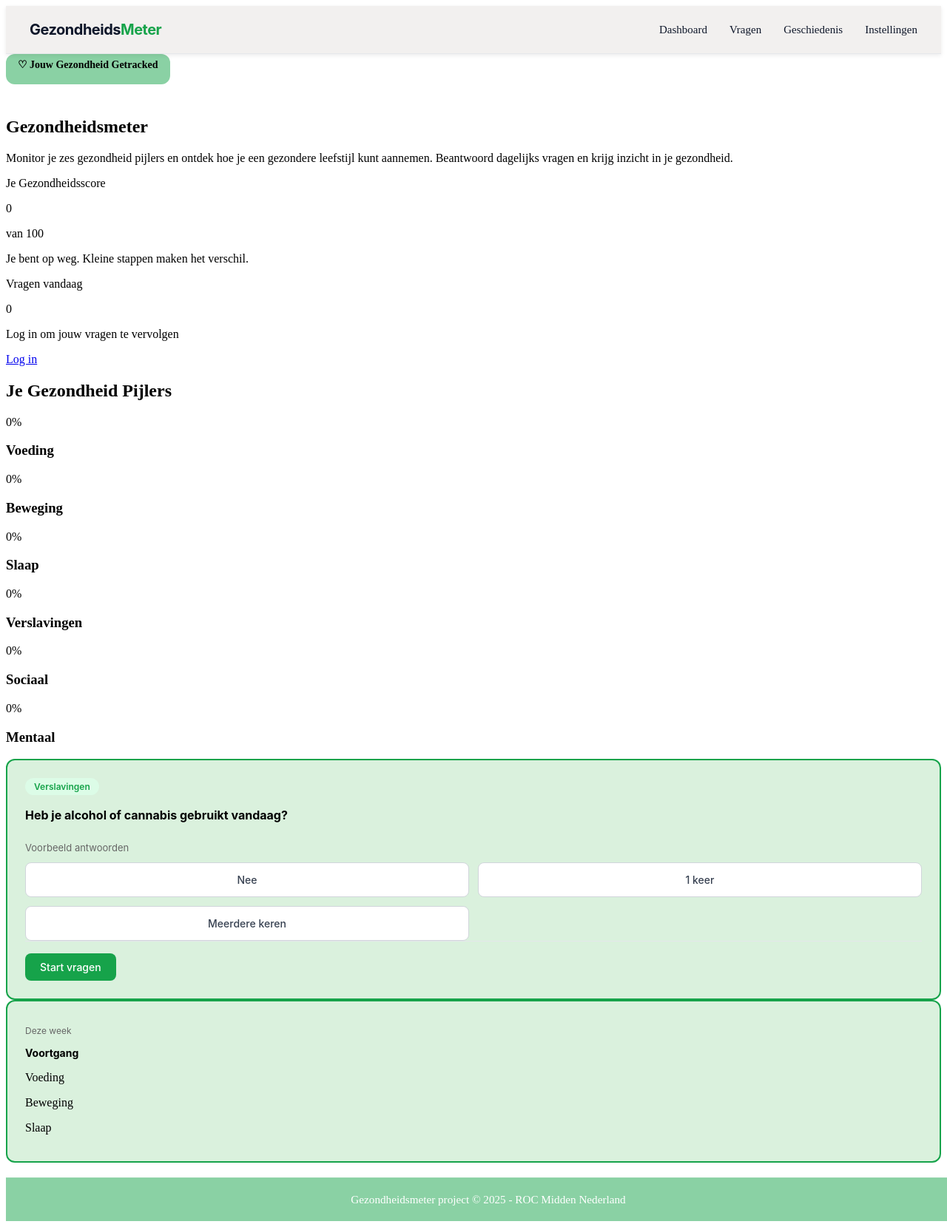
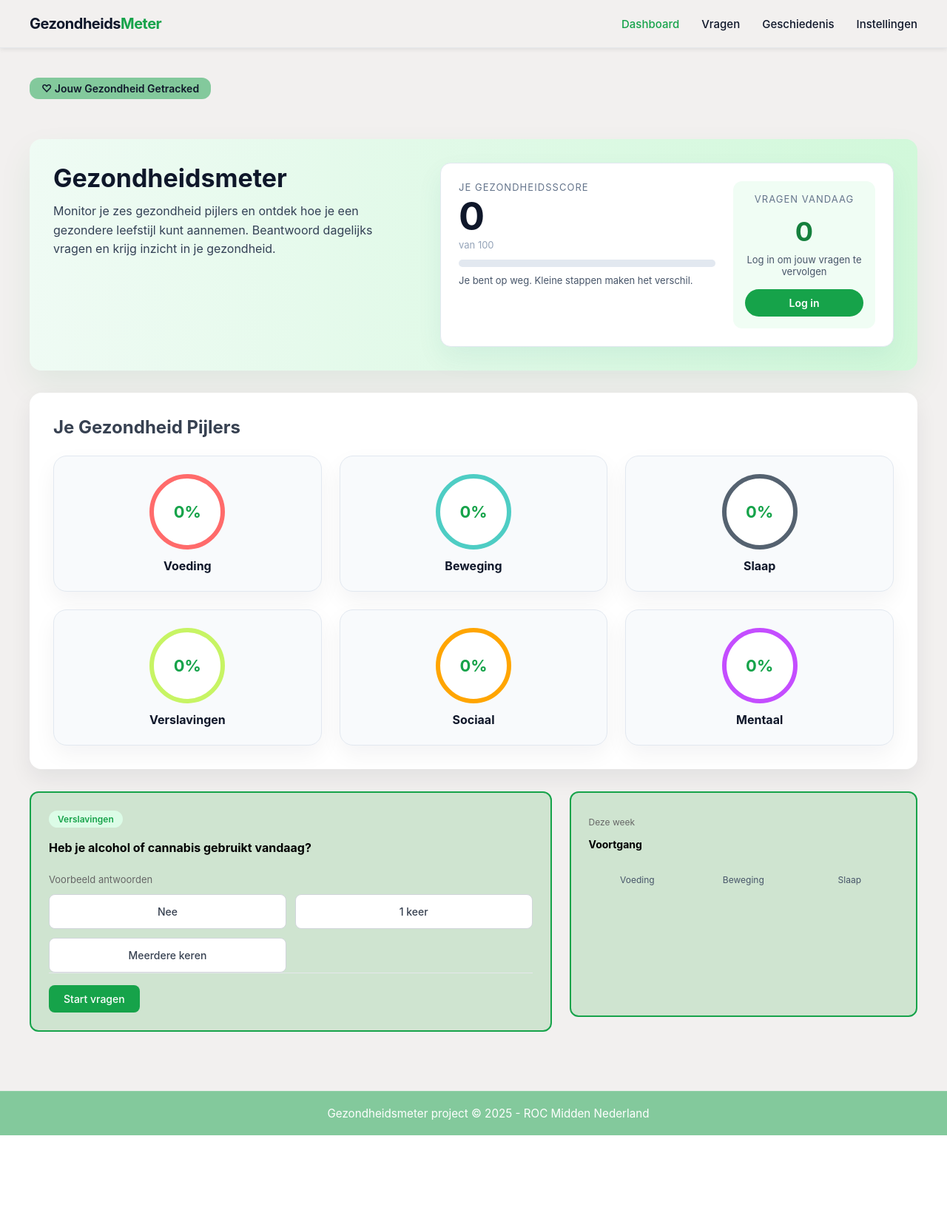
Before and after one commit to roc-ica/l10-pro-1-gezondheidsmeter-cornelis, a PHP site: page /pages/index.php in a window 1280 px wide. Shown: the whole page at 74% size. After the commit the page ends 1535 px from the top, so only its background shows below. Run offline with PHP 8.4, Linux system fonts and the light colour scheme; data comes from the database, SQL or seed files in the repository; data that the repository does not hold is empty.

Commit message:
index verder gemaakt en navbar wat aan gedaan

```diff
--- a/assets/css/style.css
+++ b/assets/css/style.css
@@ -48,6 +48,10 @@
   display: flex;
   align-items: center;
   font-family: "Inter", -apple-system, BlinkMacSystemFont, "Segoe UI", Roboto;
+}
+
+.brand-link {
+  text-decoration: none;
 }
 
 .brand-text {
@@ -1022,3 +1026,282 @@
 .stats-table tr:hover td {
   background-color: #f9fafb;
 }
+
+/* Index Page Styling */
+body.home-body {
+  margin: 0;
+  font-family: "Inter", -apple-system, BlinkMacSystemFont, "Segoe UI", Roboto,
+    sans-serif;
+  background: var(--color-background);
+  color: var(--color-text);
+}
+
+.home-container {
+  max-width: 1200px;
+  margin: 0 auto;
+  padding: 40px 20px 80px;
+  display: flex;
+  flex-direction: column;
+  gap: 30px;
+}
+
+.groen-titel {
+  background: rgba(22, 163, 74, 0.5);
+  display: inline-flex;
+  align-items: center;
+  padding: 6px 16px;
+  border-radius: 12px;
+  margin: 0 0 24px;
+}
+
+.groen-titel h5 {
+  margin: 0;
+  font-size: 14px;
+  font-weight: 600;
+  color: #0f172a;
+}
+
+.hero-section {
+  background: linear-gradient(90deg, #effbf4 0%, #d1f8da 100%);
+  border-radius: 16px;
+  padding: 32px;
+  display: flex;
+  flex-wrap: wrap;
+  gap: 40px;
+  box-shadow: 0 20px 45px rgba(14, 132, 54, 0.08);
+}
+
+.hero-copy {
+  flex: 1 1 260px;
+  min-width: 240px;
+}
+
+.hero-copy h1 {
+  margin: 0 0 12px 0;
+  font-size: 34px;
+  color: #0f172a;
+}
+
+.hero-copy p {
+  margin: 0;
+  font-size: 16px;
+  color: #334155;
+  line-height: 1.6;
+}
+
+.score-card {
+  flex: 1 1 340px;
+  background: #ffffff;
+  border-radius: 14px;
+  border: 1px solid #e2e8f0;
+  box-shadow: 0 15px 35px rgba(15, 118, 110, 0.07);
+  padding: 24px;
+  display: flex;
+  gap: 24px;
+  justify-content: space-between;
+}
+
+.score-card-left {
+  flex: 1;
+}
+
+.score-card-right {
+  flex: 0 0 160px;
+  background: #f0fdf4;
+  border-radius: 12px;
+  padding: 16px;
+  text-align: center;
+  display: flex;
+  flex-direction: column;
+  gap: 8px;
+  justify-content: center;
+}
+
+.score-label {
+  font-size: 13px;
+  text-transform: uppercase;
+  letter-spacing: 0.08em;
+  color: #64748b;
+  margin: 0 0 6px 0;
+}
+
+.score-value {
+  font-size: 52px;
+  font-weight: 700;
+  color: #0f172a;
+  line-height: 1;
+}
+
+.score-range {
+  font-size: 13px;
+  color: #94a3b8;
+  margin: 4px 0 12px 0;
+}
+
+.score-scale {
+  width: 100%;
+  height: 10px;
+  border-radius: 999px;
+  background: #e2e8f0;
+  overflow: hidden;
+  margin-bottom: 10px;
+}
+
+.score-scale-fill {
+  height: 100%;
+  background: linear-gradient(90deg, #22c55e 0%, #16a34a 100%);
+  border-radius: 999px;
+}
+
+.score-caption {
+  font-size: 13px;
+  color: #475569;
+  margin: 0;
+}
+
+.score-questions {
+  font-size: 36px;
+  font-weight: 700;
+  color: #15803d;
+  margin: 0;
+}
+
+.score-btn {
+  margin-top: 8px;
+  display: inline-flex;
+  justify-content: center;
+  align-items: center;
+  padding: 10px 18px;
+  background: #16a34a;
+  color: #fff;
+  text-decoration: none;
+  border-radius: 999px;
+  font-weight: 600;
+  font-size: 14px;
+  transition: background 0.2s ease;
+}
+
+.score-btn:hover {
+  background: #15803d;
+}
+
+.pillars-section {
+  background: #fff;
+  border-radius: 16px;
+  padding: 32px;
+  box-shadow: 0 12px 30px rgba(15, 23, 42, 0.07);
+}
+
+.pillars-section h2 {
+  margin: 0 0 24px 0;
+  font-size: 24px;
+}
+
+.pillars-grid {
+  display: grid;
+  grid-template-columns: repeat(3, minmax(180px, 1fr));
+  gap: 24px;
+}
+
+.pillar-card {
+  background: #f8fafc;
+  border-radius: 18px;
+  padding: 24px 16px;
+  display: flex;
+  flex-direction: column;
+  align-items: center;
+  gap: 12px;
+  border: 1px solid #e2e8f0;
+  box-shadow: 0 12px 30px rgba(15, 23, 42, 0.05);
+}
+
+.pillar-icon {
+  width: 90px;
+  height: 90px;
+  border-radius: 50%;
+  border: 6px solid #dcfce7;
+  display: flex;
+  align-items: center;
+  justify-content: center;
+  background: #fff;
+}
+
+.pillar-percentage {
+  font-size: 22px;
+  font-weight: 700;
+  color: #16a34a;
+}
+
+.pillar-card h3 {
+  margin: 0;
+  font-size: 16px;
+  color: #0f172a;
+}
+
+.insights-row {
+  display: grid;
+  grid-template-columns: 1.2fr 0.8fr;
+  gap: 24px;
+}
+
+.mini-progress-card {
+  min-width: 0;
+}
+
+.mini-chart {
+  display: flex;
+  justify-content: space-between;
+  gap: 12px;
+  margin-top: 24px;
+}
+
+.chart-bar {
+  flex: 1;
+  display: flex;
+  flex-direction: column;
+  align-items: center;
+  gap: 8px;
+}
+
+.chart-bar p {
+  margin: 0;
+  font-size: 12px;
+  color: #475569;
+}
+
+.chart-bar .bar {
+  width: 34px;
+  border-radius: 8px 8px 2px 2px;
+  background: #e2e8f0;
+  display: inline-block;
+}
+
+.bar-green {
+  background: #22c55e;
+}
+
+.bar-blue {
+  background: #0ea5e9;
+}
+
+.bar-orange {
+  background: #f97316;
+}
+
+@media (max-width: 960px) {
+  .hero-section {
+    padding: 24px;
+  }
+
+  .insights-row {
+    grid-template-columns: 1fr;
+  }
+
+  .score-card {
+    flex-direction: column;
+  }
+
+  .score-card-right {
+    width: 100%;
+  }
+}
--- a/components/navbar.php
+++ b/components/navbar.php
@@ -4,6 +4,12 @@ $isLoggedIn = isset($_SESSION['user_id']) || isset($_SESSION['user']);
 
 // Get current page
 $currentPage = basename($_SERVER['PHP_SELF']);
+
+// Determine base path for links
+$navBasePath = defined('APP_BASE_PATH')
+    ? APP_BASE_PATH
+    : rtrim(dirname($_SERVER['SCRIPT_NAME'], 1), '/\\');
+$navBasePath = ($navBasePath === '/' || $navBasePath === '\\') ? '' : $navBasePath;
 
 // Function to add active class
 if (!function_exists('isActive')) {
@@ -15,19 +21,21 @@ if (!function_exists('isActive')) {
 <nav class="navbar">
     <div class="navbar-container">
         <div class="navbar-brand">
-            <span class="brand-text">Gezondheids<span class="brand-meter">Meter</span></span>
+            <a href="<?= htmlspecialchars($navBasePath); ?>/pages/index.php" class="brand-link">
+                <span class="brand-text">Gezondheids<span class="brand-meter">Meter</span></span>
+            </a>
         </div>
 
         <div class="navbar-links">
-            <a href="home.php" class="nav-link <?= isActive('home.php', $currentPage) ?>">Dashboard</a>
-            <a href="vragen.php" class="nav-link <?= isActive('vragen.php', $currentPage) ?>">Vragen</a>
-            <a href="geschiedenis.php" class="nav-link <?= isActive('geschiedenis.php', $currentPage) ?>">Geschiedenis</a>
-            <a href="instellingen.php" class="nav-link <?= isActive('instellingen.php', $currentPage) ?>">Instellingen</a>
+            <a href="<?= htmlspecialchars($navBasePath); ?>/pages/index.php" class="nav-link <?= isActive('index.php', $currentPage) ?>">Dashboard</a>
+            <a href="<?= htmlspecialchars($navBasePath); ?>/pages/vragen.php" class="nav-link <?= isActive('vragen.php', $currentPage) ?>">Vragen</a>
+            <a href="<?= htmlspecialchars($navBasePath); ?>/pages/geschiedenis.php" class="nav-link <?= isActive('geschiedenis.php', $currentPage) ?>">Geschiedenis</a>
+            <a href="<?= htmlspecialchars($navBasePath); ?>/pages/instellingen.php" class="nav-link <?= isActive('instellingen.php', $currentPage) ?>">Instellingen</a>
         </div>
 
         <?php if ($isLoggedIn): ?>
         <div class="navbar-actions">
-                <a href="account.php" class="nav-link nav-link-cta <?= isActive('account.php', $currentPage) ?>">Account</a>
+                <a href="<?= htmlspecialchars($navBasePath); ?>/account.php" class="nav-link nav-link-cta <?= isActive('account.php', $currentPage) ?>">Account</a>
         </div>
         <?php endif; ?>
     </div>
--- a/pages/index.php
+++ b/pages/index.php
@@ -3,6 +3,15 @@ session_start();
 
 require_once __DIR__ . '/../classes/DashboardStats.php';
 require_once __DIR__ . '/../classes/Question.php';
+
+$scriptDir = rtrim(dirname($_SERVER['SCRIPT_NAME']), '/\\');
+$basePath = preg_replace('#/pages$#', '', $scriptDir);
+if ($basePath === '/' || $basePath === '\\' || $basePath === false) {
+    $basePath = '';
+}
+if (!defined('APP_BASE_PATH')) {
+    define('APP_BASE_PATH', $basePath);
+}
 
 $userId = $_SESSION['user_id'] ?? null;
 $statsModel = new DashboardStats();
@@ -32,7 +41,7 @@ $miniChartPalette = ['bar-green', 'bar-blue', 'bar-orange'];
   <head>
     <meta charset="UTF-8" />
     <meta name="viewport" content="width=device-width, initial-scale=1.0" />
-    <link rel="stylesheet" href="../assets/css/style.css" />
+    <link rel="stylesheet" href="<?= htmlspecialchars(APP_BASE_PATH); ?>/assets/css/style.css" />
     <title>Gezondheidsmeter</title>
   </head>
   <body class="home-body">
```
